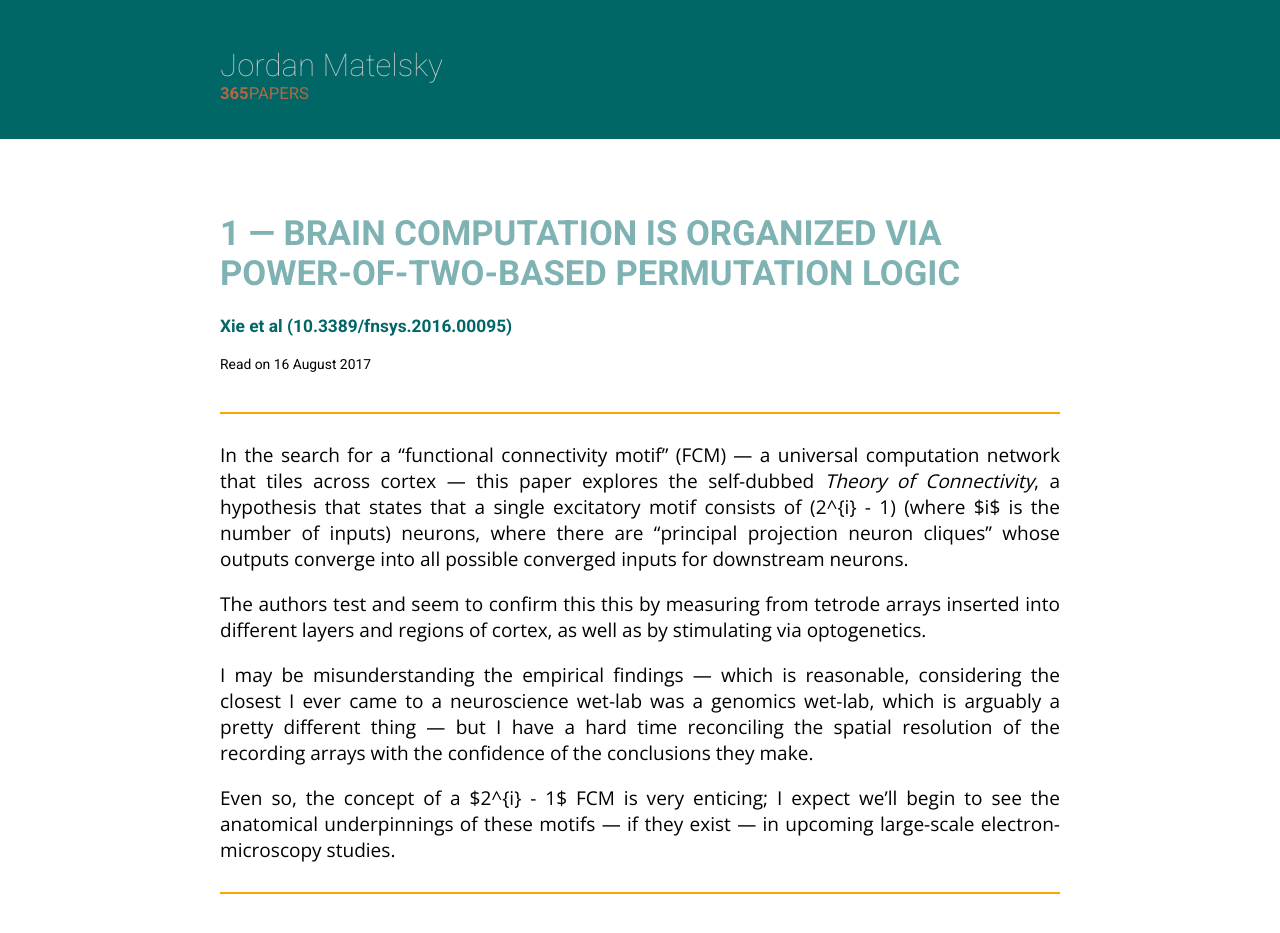
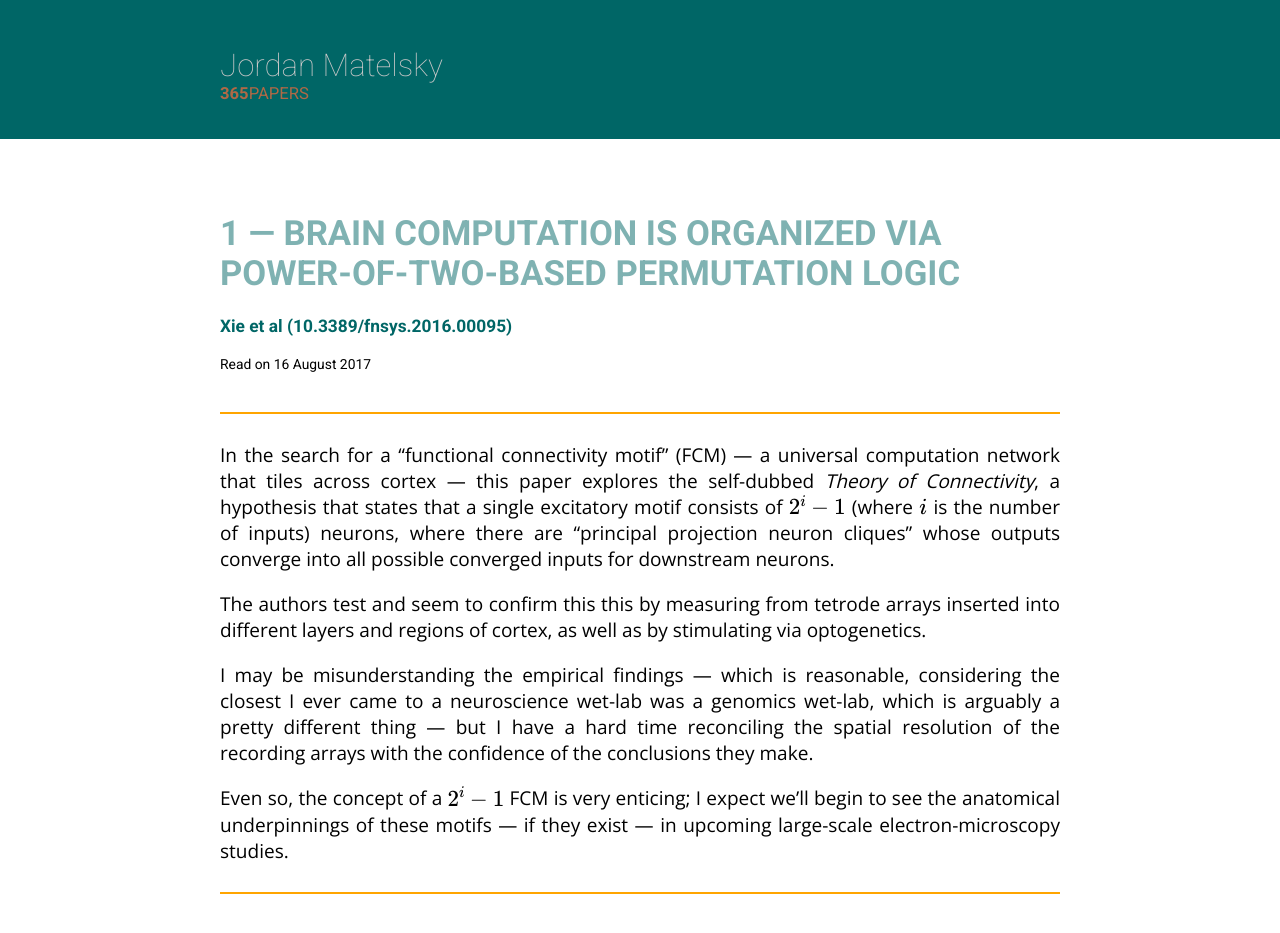
Before and after one commit to j6k4m8/365papers, a Jekyll site: the page built from _posts/2017-8-16-1.md, in a window 1280 px wide. Built offline with Jekyll 4.4.1, drawn with Linux system fonts in a browser that asks for light colours; nearby versions of some CDN libraries; formulas are drawn with MathJax 3; part of the change alters nothing that is shown.

```diff
--- a/_layouts/default.html
+++ b/_layouts/default.html
@@ -6,7 +6,16 @@
     {% include meta.html %}
     {% include style.html %}
 
-    <script src="https://cdnjs.cloudflare.com/ajax/libs/mathjax/2.7.0/MathJax.js?config=TeX-AMS-MML_HTMLorMML" type="text/javascript"></script>
+    <script type="text/x-mathjax-config"> MathJax.Hub.Config({ TeX: { equationNumbers: { autoNumber: "all" } } }); </script>
+    <script type="text/x-mathjax-config">
+    MathJax.Hub.Config({
+        tex2jax: {
+            inlineMath: [ ['$','$'], ["\\(","\\)"] ],
+            processEscapes: true
+        }
+    });
+    </script>
+    <script src="https://cdn.mathjax.org/mathjax/latest/MathJax.js?config=TeX-AMS-MML_HTMLorMML" type="text/javascript"></script>
     <link rel="alternate" type="application/rss+xml" title="{{ site.name }} &mdash; {{ site.description }}" href="{{ site.baseurl }}/feed.xml" />
 
 </head>
--- a/_posts/2017-8-16-1.md
+++ b/_posts/2017-8-16-1.md
@@ -6,10 +6,9 @@ doi: 10.3389/fnsys.2016.00095
 tags:
     - connectomics
     - computation
-use_math: true
 ---
 
-In the search for a “functional connectivity motif” (FCM) — a universal computation network that tiles across cortex — this paper explores the self-dubbed _Theory of Connectivity_, a hypothesis that states that a single excitatory motif consists of \(2^{i} - 1\) (where $i$ is the number of inputs) neurons, where there are "principal projection neuron cliques" whose outputs converge into all possible converged inputs for downstream neurons.
+In the search for a “functional connectivity motif” (FCM) — a universal computation network that tiles across cortex — this paper explores the self-dubbed _Theory of Connectivity_, a hypothesis that states that a single excitatory motif consists of $2^{i} - 1$ (where $i$ is the number of inputs) neurons, where there are "principal projection neuron cliques" whose outputs converge into all possible converged inputs for downstream neurons.
 
 The authors test and seem to confirm this this by measuring from tetrode arrays inserted into different layers and regions of cortex, as well as by stimulating via optogenetics.
 
```
